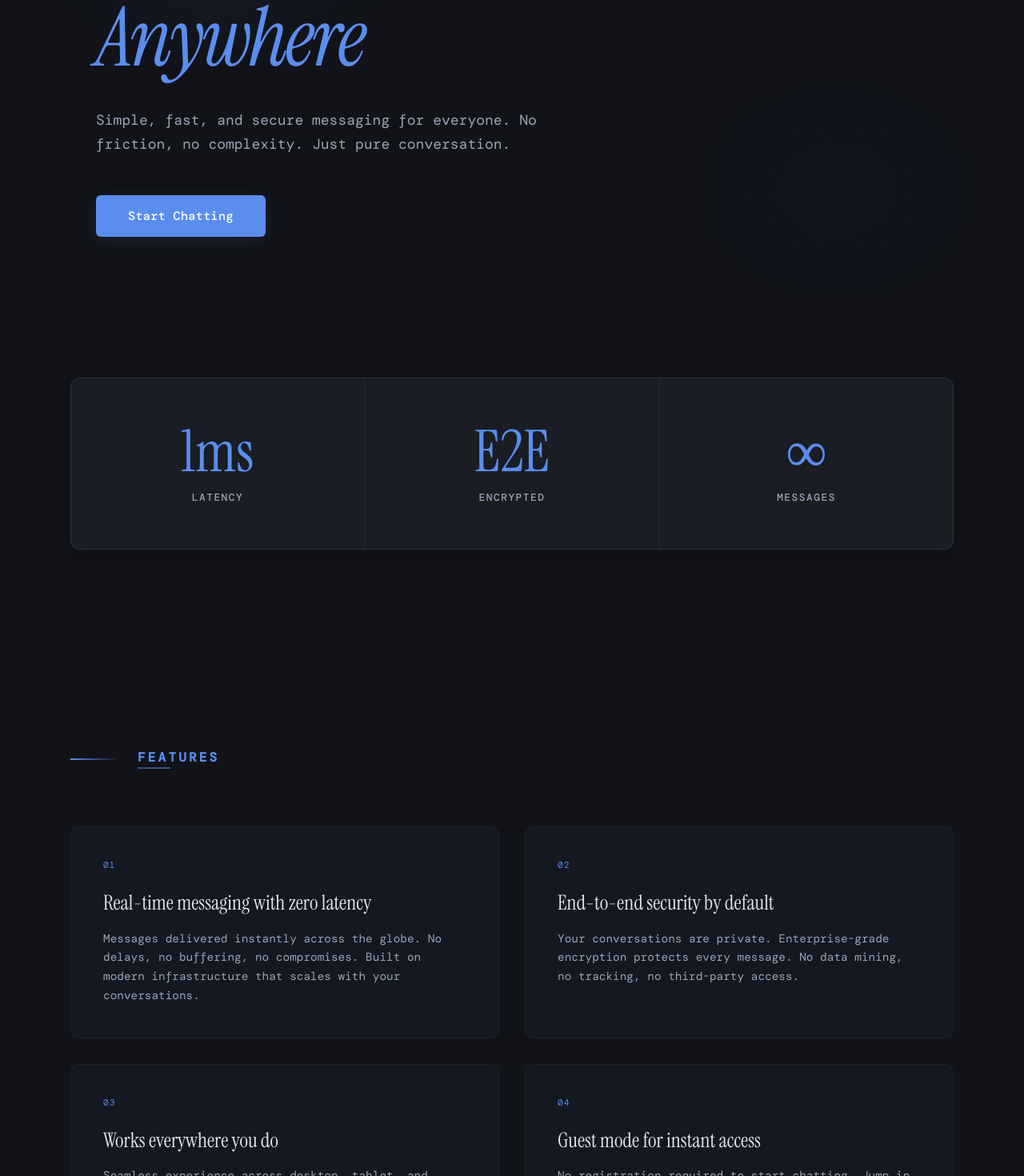
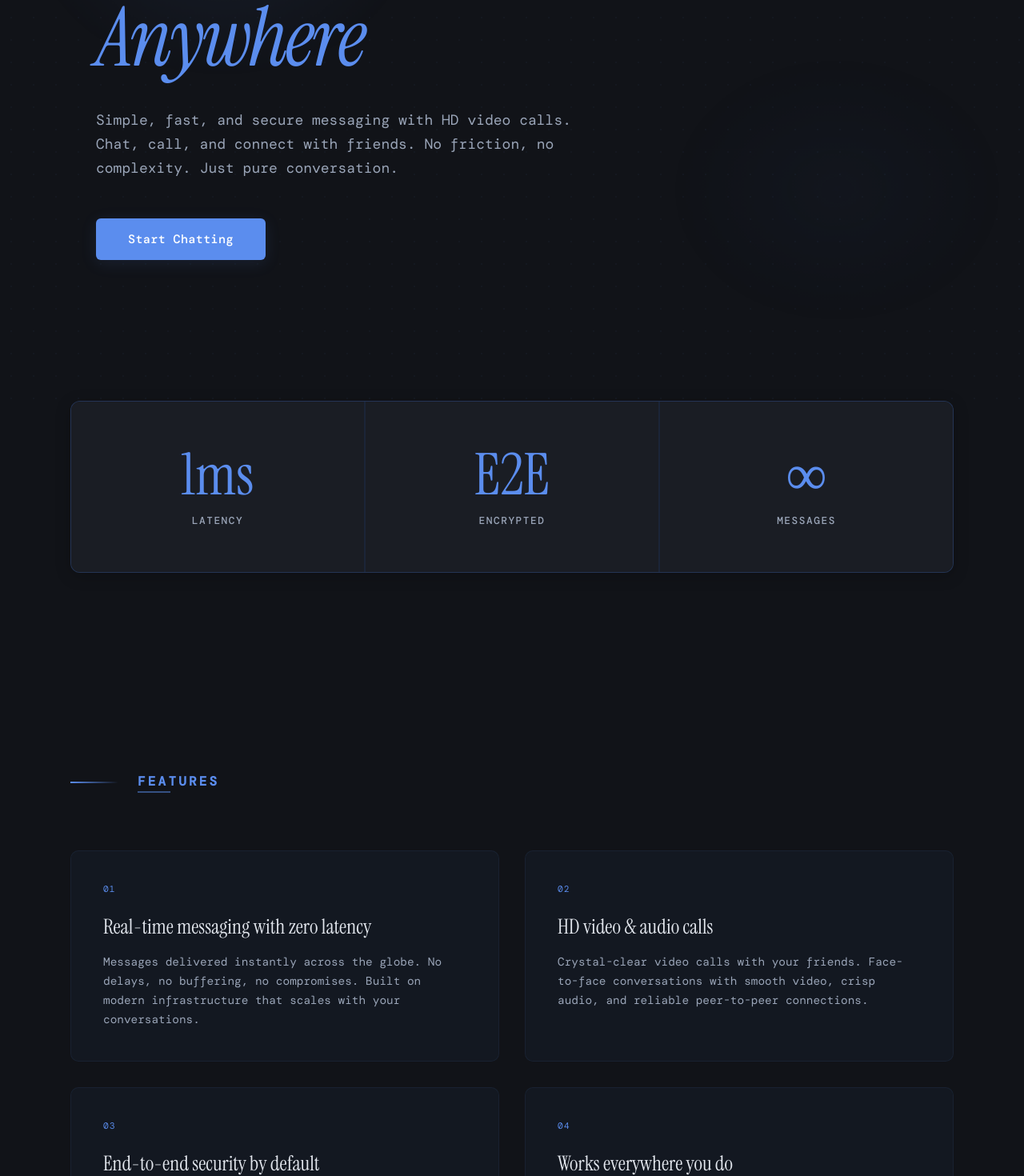
Before and after one commit to sakshampokharel01-beep/Chatter, a React (Vite) app: page / in a window 1280 px wide. Shown: the part 300-1770 px from the top of the page at 80% size. Built offline with nearby package versions, Linux system fonts and the light colour scheme; no server answers; a web font is replaced by a local one.

Commit message:
Update landing page to highlight video and audio call features

```diff
--- a/src/components/LandingPage.jsx
+++ b/src/components/LandingPage.jsx
@@ -33,16 +33,21 @@ export default function LandingPage({ onGetStarted }) {
     },
     {
       number: '02',
-      title: 'End-to-end security by default',
-      description: 'Your conversations are private. Enterprise-grade encryption protects every message. No data mining, no tracking, no third-party access.'
+      title: 'HD video & audio calls',
+      description: 'Crystal-clear video calls with your friends. Face-to-face conversations with smooth video, crisp audio, and reliable peer-to-peer connections.'
     },
     {
       number: '03',
+      title: 'End-to-end security by default',
+      description: 'Your conversations are private. Enterprise-grade encryption protects every message and call. No data mining, no tracking, no third-party access.'
+    },
+    {
+      number: '04',
       title: 'Works everywhere you do',
       description: 'Seamless experience across desktop, tablet, and mobile. Pick up conversations exactly where you left off, on any device.'
     },
     {
-      number: '04',
+      number: '05',
       title: 'Guest mode for instant access',
       description: 'No registration required to start chatting. Jump in as a guest, or create an account for the full experience. Your choice.'
     }
@@ -53,6 +58,11 @@ export default function LandingPage({ onGetStarted }) {
       label: 'Speed',
       title: 'Messages arrive in milliseconds',
       description: 'Built on cutting-edge infrastructure. Your messages travel at the speed of light, not the speed of bureaucracy.'
+    },
+    {
+      label: 'Video Calls',
+      title: 'Face-to-face conversations',
+      description: 'High-quality video and audio calls with your friends. Toggle camera and mic, all with smooth peer-to-peer connections.'
     },
     {
       label: 'Privacy',
@@ -131,8 +141,8 @@ export default function LandingPage({ onGetStarted }) {
               Connect with <em>Anyone, Anywhere</em>
             </h1>
             <p className="hero-subtitle animate-in">
-              Simple, fast, and secure messaging for everyone. No friction, no complexity.
-              Just pure conversation.
+              Simple, fast, and secure messaging with HD video calls. Chat, call, and connect with friends.
+              No friction, no complexity. Just pure conversation.
             </p>
             <button className="btn-primary animate-in" onClick={onGetStarted}>
               <span>Start Chatting</span>
@@ -213,8 +223,8 @@ export default function LandingPage({ onGetStarted }) {
             </div>
             <div className="step-item">
               <div className="step-number">02</div>
-              <h4 className="step-title">Start chatting</h4>
-              <p className="step-description">Join the global chat room or send private messages. Your choice, your conversation.</p>
+              <h4 className="step-title">Start chatting & calling</h4>
+              <p className="step-description">Join the global chat room, send private messages, or start a video call with friends. Your choice, your conversation.</p>
             </div>
             <div className="step-item">
               <div className="step-number">03</div>
@@ -231,7 +241,8 @@ export default function LandingPage({ onGetStarted }) {
           <div className="cta-card">
             <h2 className="cta-title">Ready to start?</h2>
             <p className="cta-subtitle">
-              Join thousands already connecting on Chatter. Free forever, no credit card required. Start your first conversation in the next 30 seconds.
+              Join thousands already connecting on Chatter. Free forever, no credit card required.
+              Start messaging and video calling in the next 30 seconds.
             </p>
             <div className="cta-buttons">
               <button className="btn-primary" onClick={onGetStarted}>
```
